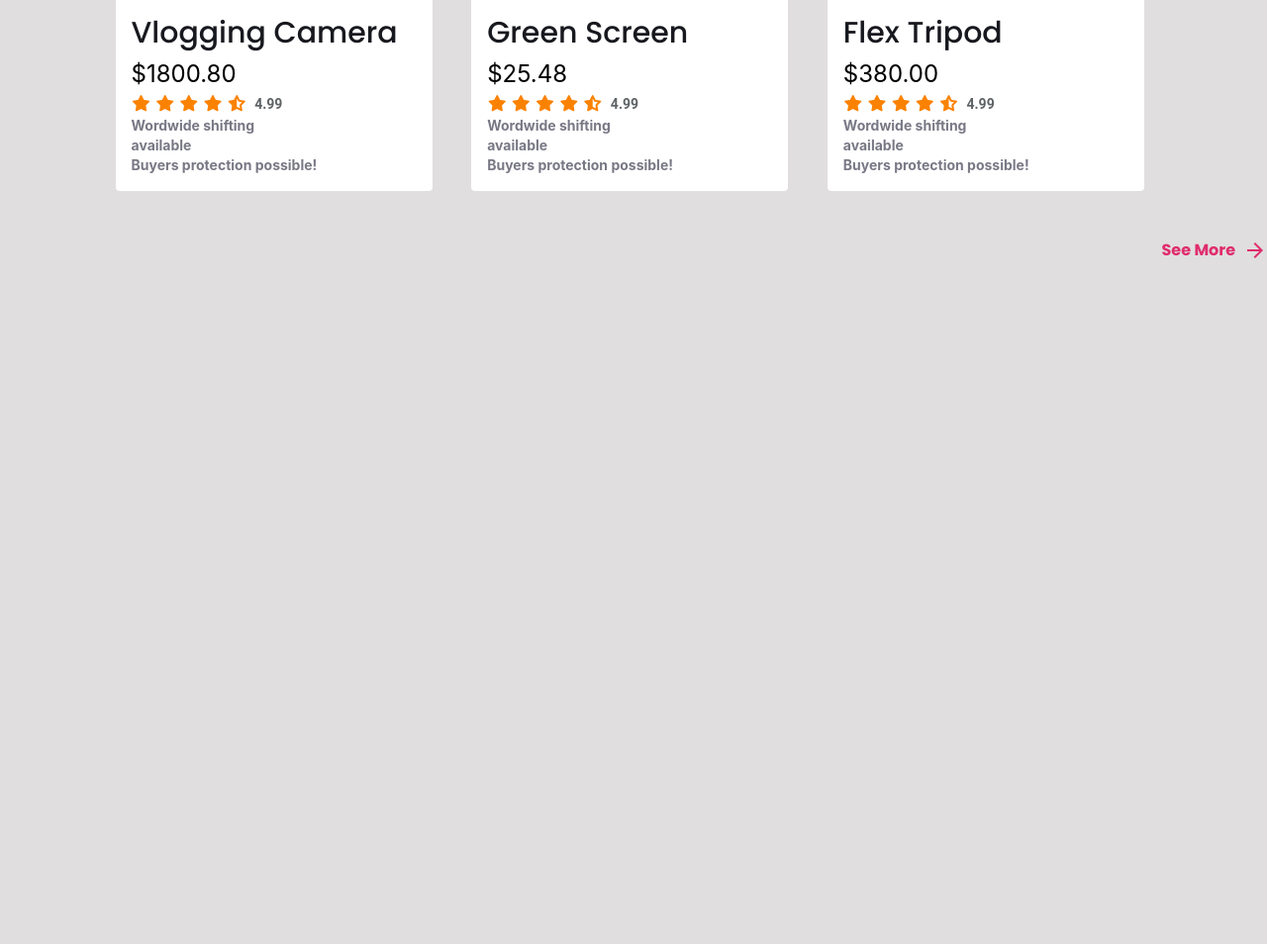
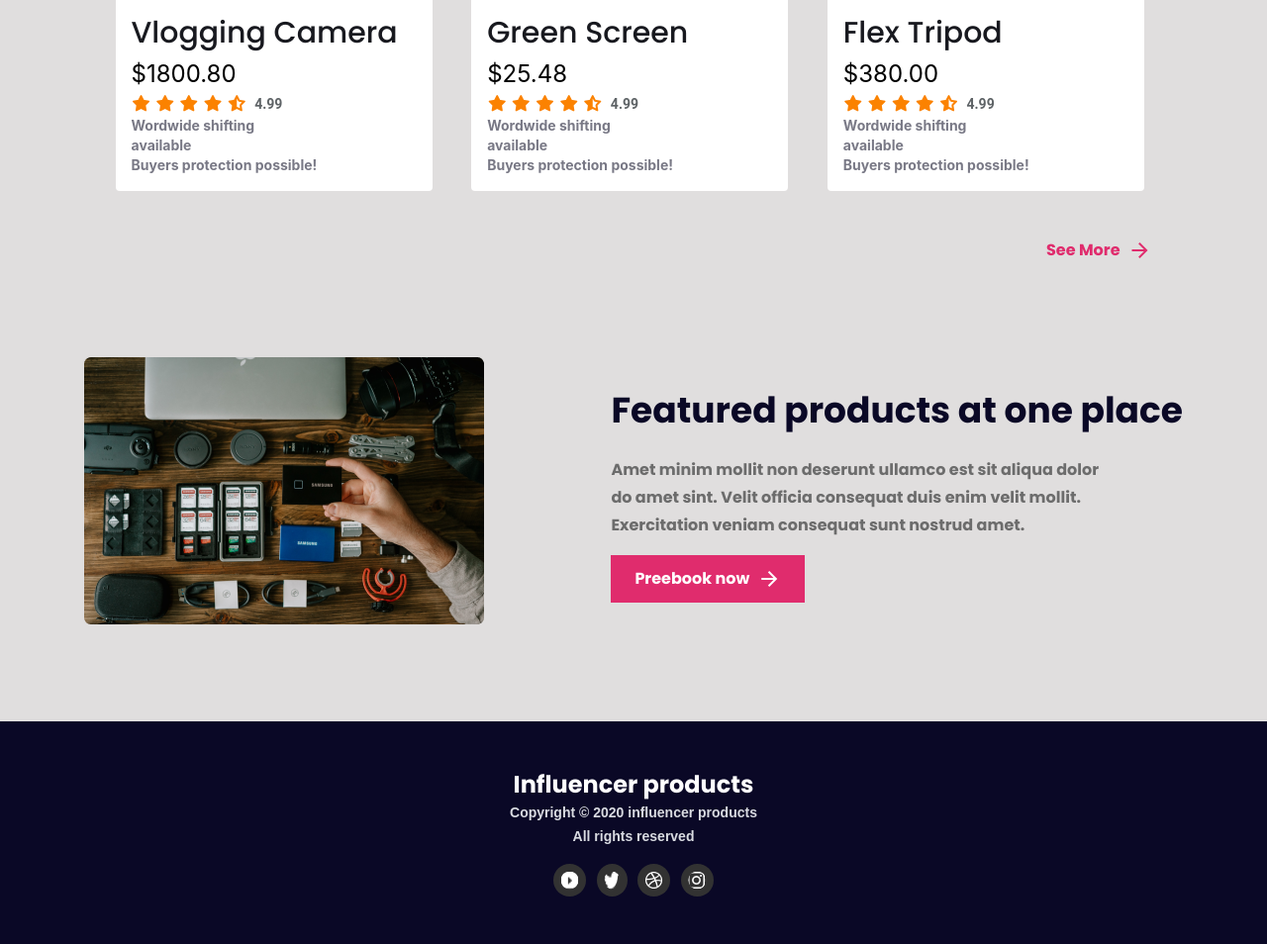
Before and after one commit to nahin113/Influencer_Gears, a website: page index.html in a window 1280 px wide. Shown: the part 2258-3212 px from the top of the page at 99% size. Before the commit the page ends 2525 px from the top, so only its background shows below. Drawn offline with nearby package versions, Linux system fonts and the light colour scheme.

Commit message:
add footer section

```diff
--- a/index.html
+++ b/index.html
@@ -91,9 +91,9 @@
     <main>
 
 
-      <section id="products">
+      <section id="products" class="max-w-[1047px] mx-auto my-0 mb-24">
         <div class="products_header text-center poppins-semibold text-3xl leading-[70px] mb-7"><h1>Popular Collection</h1></div>
-        <div class="products_card_container grid grid-cols-3 gap-8 max-w-[1047px] mx-auto my-0">
+        <div class="products_card_container grid grid-cols-3 gap-8">
 
           <div class="product_card px-4 py-4 max-w-80 bg-[#FFFFFF] rounded-sm">
             <img class="w-full rounded-r-md mb-4" src="./images/tripod.png" alt="">
@@ -285,9 +285,37 @@ arrow_forward
         </div>
       </section>
 
-
+      <section id="featured" class="max-w-[1110px] mx-auto my-0 flex justify-between align-middle mb-24">
+        <div class="featured_image">
+          <img class="w-full" src="./images/gear.png" alt="">
+        </div>
+        <div class="featured_info py-6 max-w-[610px]">
+          <h1 class="poppins-bold text-4xl leading-[60px] text-[#0A0826] mb-4">Featured products at one place</h1>
+          <p class="poppins-bold text-base leading-7 text-[#6C6C6C] mb-4">Amet minim mollit non deserunt ullamco est sit aliqua dolor <br> do amet sint. Velit officia consequat duis enim velit mollit. <br> Exercitation veniam consequat sunt nostrud amet.</p>
+             <button class="flex justify-center align-middle gap-2 poppins-bold text-base px-6 py-3 bg-[#E02C6D] text-[#FFFFFF]">
+              <p>Preebook now</p>
+              <span class="material-symbols-outlined"> arrow_forward </span>
+            </button>
+        </div>
+      </section>
     </main>
 
-    <footer></footer>
+    <footer>
+      <section id="footer" class="flex justify-center align-middle py-12 bg-[#0A0826]">
+        <div class="footer_container text-center">
+          <h1 class="text-[#FFFFFF] poppins-bold text-2xl">Influencer products</h1>
+          <p class="text-[#D9DBE1] manrope-font font-bold text-sm leading-6">Copyright &copy; 2020  influencer products</p>
+          <p class="text-[#D9DBE1] manrope-font font-bold text-sm leading-6">All rights reserved</p>
+          <div class="px-11 mt-4">
+            <div class="social max-w-[176px] flex justify-between align-middle">
+            <img class="bg-[#323232] p-[7.47px] rounded-[50%]" src="./images/Path1.png" alt="">
+            <img class="bg-[#323232] p-[7.47px] rounded-[50%]" src="./images/Path2.png" alt="">
+            <img class="bg-[#323232] p-[7.47px] rounded-[50%]" src="./images/Path3.png" alt="">
+            <img class="bg-[#323232] p-[7.47px] rounded-[50%]" src="./images/Path4.png" alt="">
+          </div>
+          </div>
+        </div>
+      </section>
+    </footer>
   </body>
 </html>
--- a/style.css
+++ b/style.css
@@ -130,3 +130,10 @@
   font-variation-settings:
     "wdth" 100;
 }
+
+
+.manrope-font {
+  font-family: "Manrope", sans-serif;
+  font-optical-sizing: auto;
+  font-style: normal;
+}
```
Also changed, not shown: images/Path1.png (added), images/Path2.png (added), images/Path3.png (added), images/Path4.png (added).
